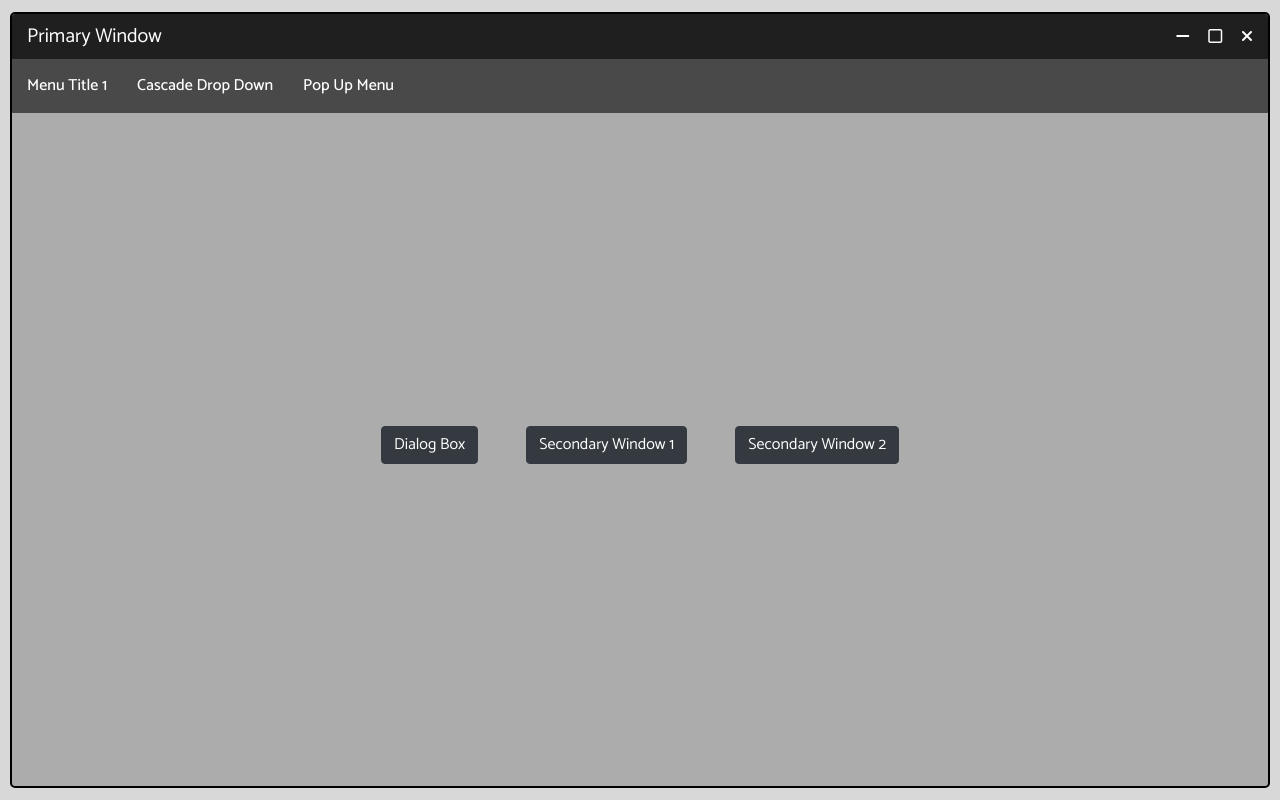
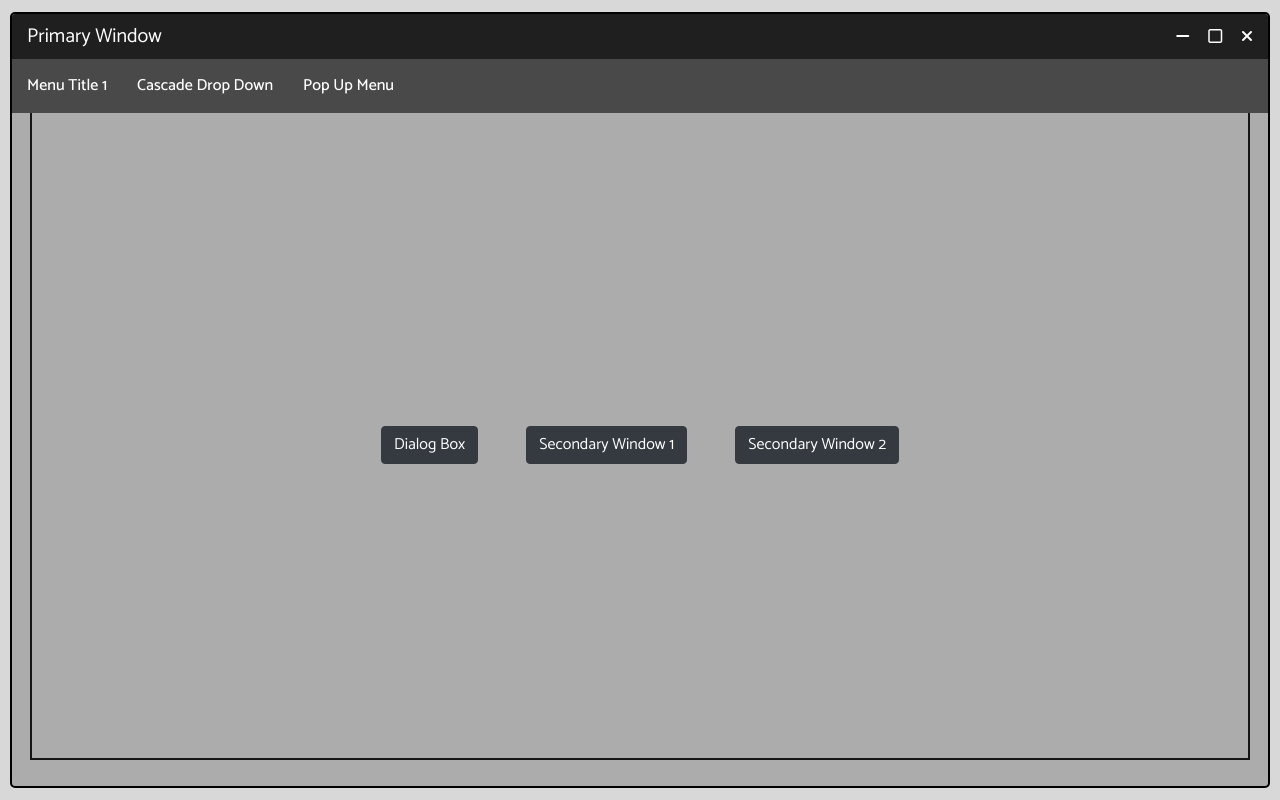
Before and after one commit to Sanket2604/UID_Assignment3, a plain HTML site: page index.html in a window 1280 px wide. Drawn offline with nearby package versions, Linux system fonts and the light colour scheme; a web font is replaced by a local one.

```diff
--- a/index.css
+++ b/index.css
@@ -160,6 +160,8 @@
     font-size: 50px;
     cursor: pointer;
     overflow: hidden;
+    padding: 40vh 40vw;
+    border: 2px solid black;
 }
 .reload div{
     transition: 0.7s ease-in-out;
```
